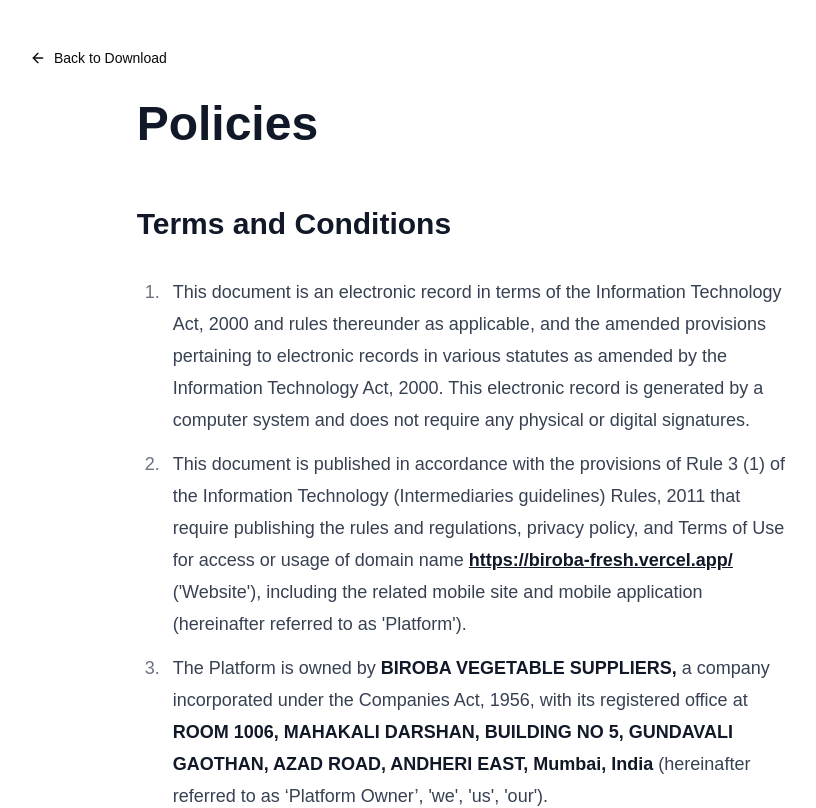
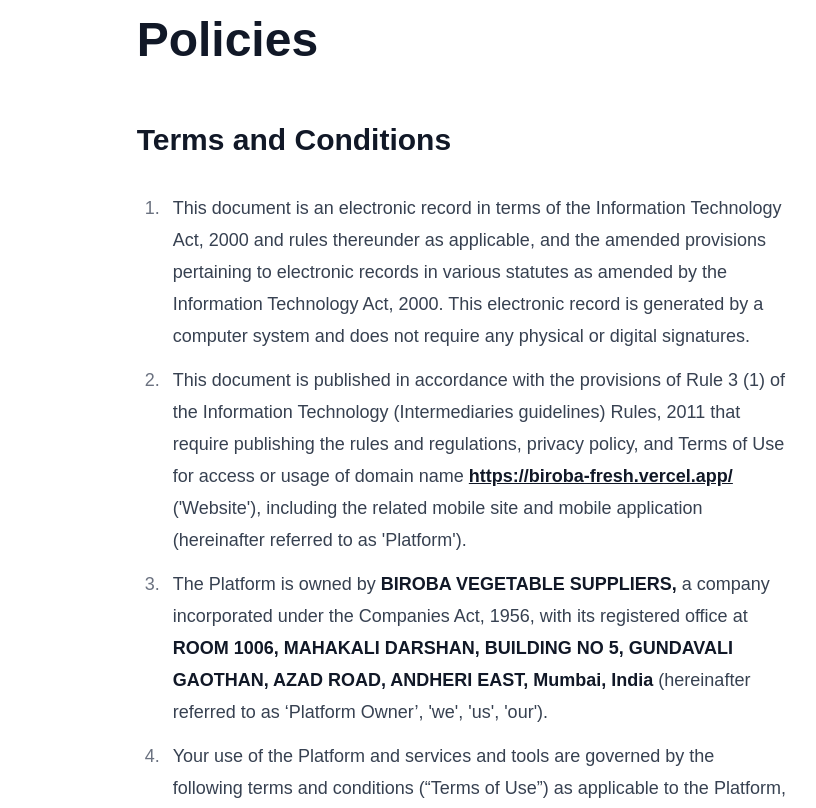
Before and after one commit to AlimKhan76/biroba_fresh_download, a Next.js app: page /terms-and-conditions in a window 1280 px wide. Shown: the top 808 px of the page, without its empty margins (178-994 px from the left). Built offline with nearby package versions, Linux system fonts and the light colour scheme.

Commit message:
Add target="_blank" to Terms & Conditions link and clean up Terms page layout

```diff
--- a/src/app/page.tsx
+++ b/src/app/page.tsx
@@ -73,6 +73,7 @@
               By downloading, you agree to our{" "}
               <Link
                 href="/terms-and-conditions"
+                target="_blank"
                 className="underline underline-offset-2 hover:text-green-600"
               >
                 Terms & Conditions
--- a/src/app/terms-and-conditions/page.tsx
+++ b/src/app/terms-and-conditions/page.tsx
@@ -1,21 +1,10 @@
 import Link from "next/link";
-import { ArrowLeft } from "lucide-react";
-import { Button } from "@/components/ui/button";
 
 export default function TermsAndConditions() {
   return (
     <div className="min-h-screen flex flex-col bg-gradient-to-strong from-green-50 to-white p-4">
       <title>Biroba Fresh | Policies</title>
       <div className="container mx-auto max-w-4xl flex-grow flex flex-col">
-        <header className="py-6">
-          <Link href="/" passHref>
-            <Button variant="ghost" className="gap-2">
-              <ArrowLeft className="w-4 h-4" />
-              Back to Download
-            </Button>
-          </Link>
-        </header>
-
         <main className="flex-grow">
           <div className="prose prose-sm sm:prose lg:prose-lg mx-auto">
             <h1>Policies</h1>
```
